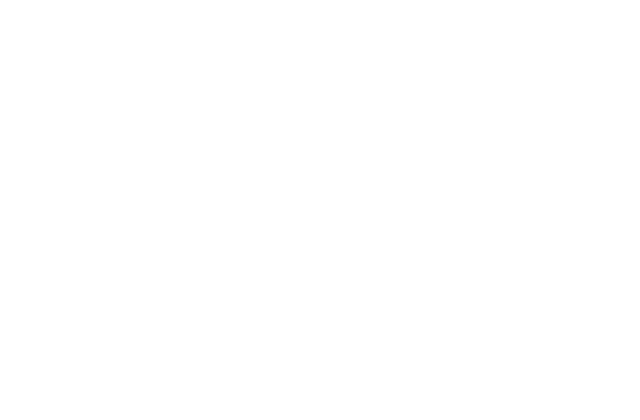
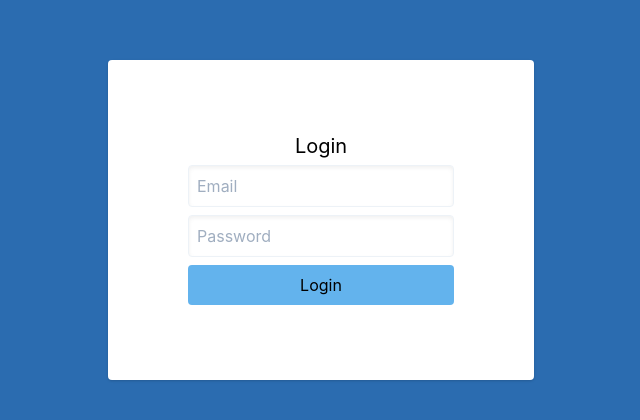
Before and after one commit to pknn/educert, a Nuxt app: page /login in a window 1280 px wide. Before the commit this address had no page. Shown: the part 180-600 px from the top of the page, without its empty margins (319-959 px from the left). Built offline with nearby package versions, Linux system fonts and the light colour scheme.

Commit message:
Login page

```diff
--- a/nuxt.config.js
+++ b/nuxt.config.js
@@ -1,5 +1,5 @@
 module.exports = {
-  mode: 'universal',
+  mode: 'spa',
   /*
    ** Headers of the page
    */
@@ -76,9 +76,8 @@
             propertyName: 'token'
           },
           logout: { url: '/api/auth/logout', method: 'post' },
-          user: { url: '/api/users', method: 'get', propertyName: 'user' }
+          user: { url: '/api/users', method: 'get', propertyName: false }
         },
-        autoFetchUser: false,
         globalToken: true
       }
     }
--- /dev/null
+++ b/pages/login.vue
@@ -0,0 +1,58 @@
+<template>
+  <div class="bg-blue-700 h-screen w-screen">
+    <div class="box">
+      <h1 class="text-xl">Login</h1>
+      <form @submit.prevent="login">
+        <div>
+          <input v-model="email" placeholder="Email" type="email" />
+        </div>
+        <div>
+          <input v-model="password" placeholder="Password" type="password" />
+        </div>
+        <div>
+          <button class="rounded my-1 p-2 w-full bg-blue-400" type="submit">
+            Login
+          </button>
+        </div>
+      </form>
+    </div>
+  </div>
+</template>
+
+<style lang="postcss">
+input {
+  @apply outline-none;
+}
+</style>
+
+<style lang="postcss" scoped>
+.box {
+  @apply inset-0 m-auto absolute bg-white w-1/3 rounded shadow p-4 flex flex-col justify-center items-center;
+  max-height: 20rem;
+}
+input {
+  @apply my-1 p-2 border-gray-200 border rounded shadow-inner;
+}
+</style>
+
+<script>
+export default {
+  data() {
+    return {
+      email: '',
+      password: ''
+    }
+  },
+  methods: {
+    async login() {
+      try {
+        await this.$auth.loginWith('local', {
+          data: { email: this.email, password: this.password }
+        })
+      } catch (error) {
+        console.error(error)
+      }
+    }
+  }
+}
+</script>
```
